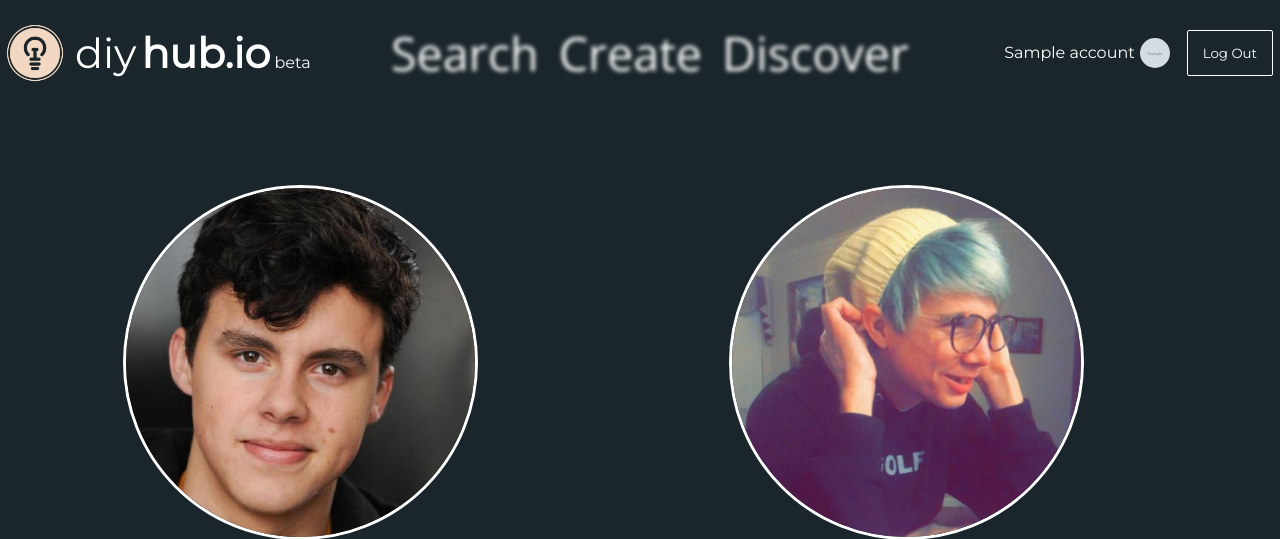
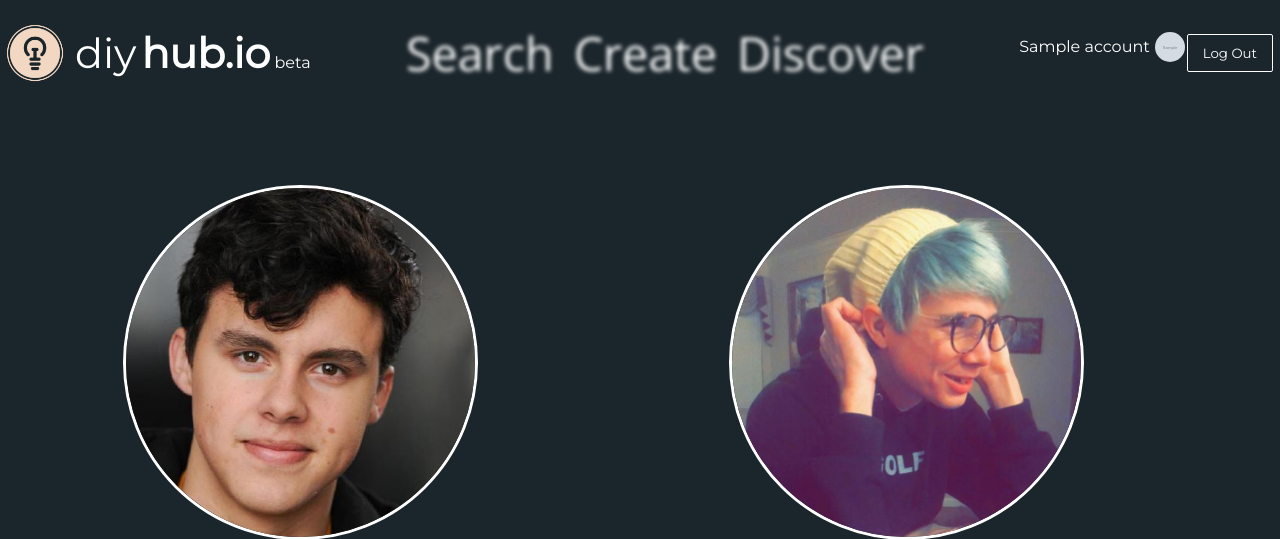
Before and after one commit to benthestudent/DIYHub, a Django app: template hub/templates/hub/about.html in a window 1280 px wide. Shown: the top 539 px of the page. Run offline with Django 3.2, Linux system fonts and the light colour scheme; the template is opened without the code that fills it: most values are stand-ins (such as "Sample title", 1, 10 or a date in 2020); grey boxes marked "Sample" are stand-in pictures; some libraries are stand-ins or nearby versions; some web fonts are replaced.

Commit message:
.profile style change

```diff
--- a/hub/static/base.css
+++ b/hub/static/base.css
@@ -151,7 +151,6 @@ body {
 .profile {
 	display: inline-flex;
 	align-items: center;
-	padding: 10px 15px;
 	font-family: montserrat;
 }
 
```
